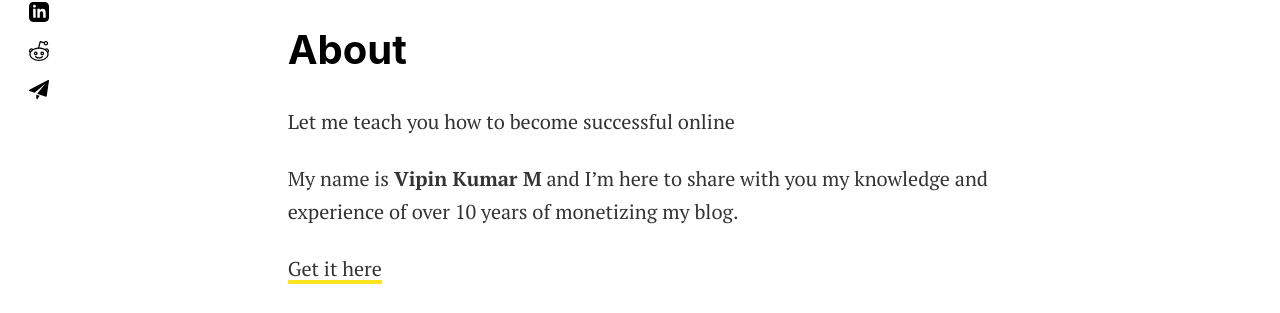
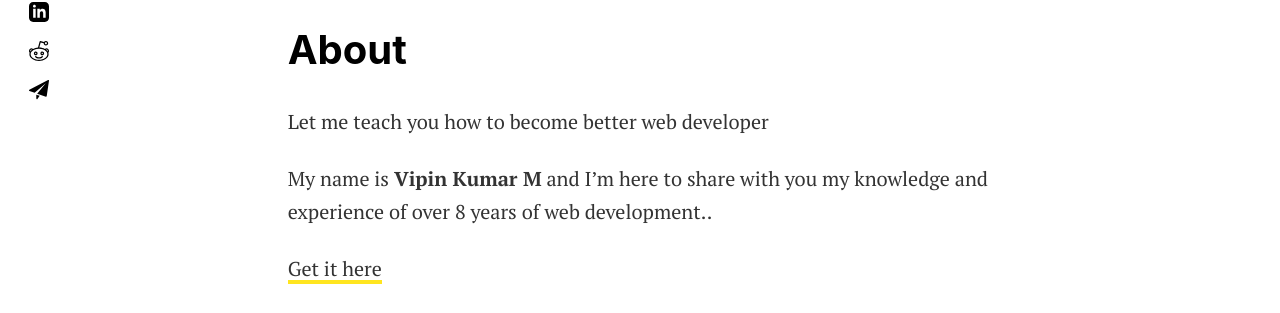
Before and after one commit to VipinMadhaan/vipinmadhaan.github.io, a Jekyll site: the page built from pages/about.md, in a window 1280 px wide and 989 px high. Shown: the part 438-751 px from the top of the window. Built offline with Jekyll 4.4.1, drawn with Linux system fonts in a browser that asks for light colours.

Commit message:
updated bio

```diff
--- a/index.html
+++ b/index.html
@@ -10,8 +10,8 @@ background: '/img/bg-index.jpg'
 <div class="rounded mb-5 hero">
   <div class="row align-items-center justify-content-between">
     <div class="col-md-6">
-      <h1 class="font-weight-bold mb-4 serif-font">Let me  teach you how to become successful online</h1>
-      <p class="lead mb-4">My name is Vipin Kumar M and I'm here to share with you my knowledge and experience of over 10 years of monetizing my blog.</p>
+      <h1 class="font-weight-bold mb-4 serif-font">Let me  teach you how to become better web developer</h1>
+      <p class="lead mb-4">My name is Vipin Kumar M and I'm here to share with you my knowledge and experience of over 8 years of web development.</p>
       <a href="{{site.baseurl}}/about" class="btn btn-dark text-white px-5 btn-lg">About me</a>
     </div>
     <div class="col-md-6 text-right pl-0 pl-lg-4">
--- a/pages/about.md
+++ b/pages/about.md
@@ -5,8 +5,8 @@ permalink: '/about/'
 image: assets/images/screenshot.png
 ---
 
-Let me teach you how to become successful online
+Let me teach you how to become better web developer
 
-My name is **Vipin Kumar M** and I'm here to share with you my knowledge and experience of over 10 years of monetizing my blog.
+My name is **Vipin Kumar M** and I'm here to share with you my knowledge and experience of over 8 years of web development..
 
 [Get it here](https://www.imadhaan.com/)
```
